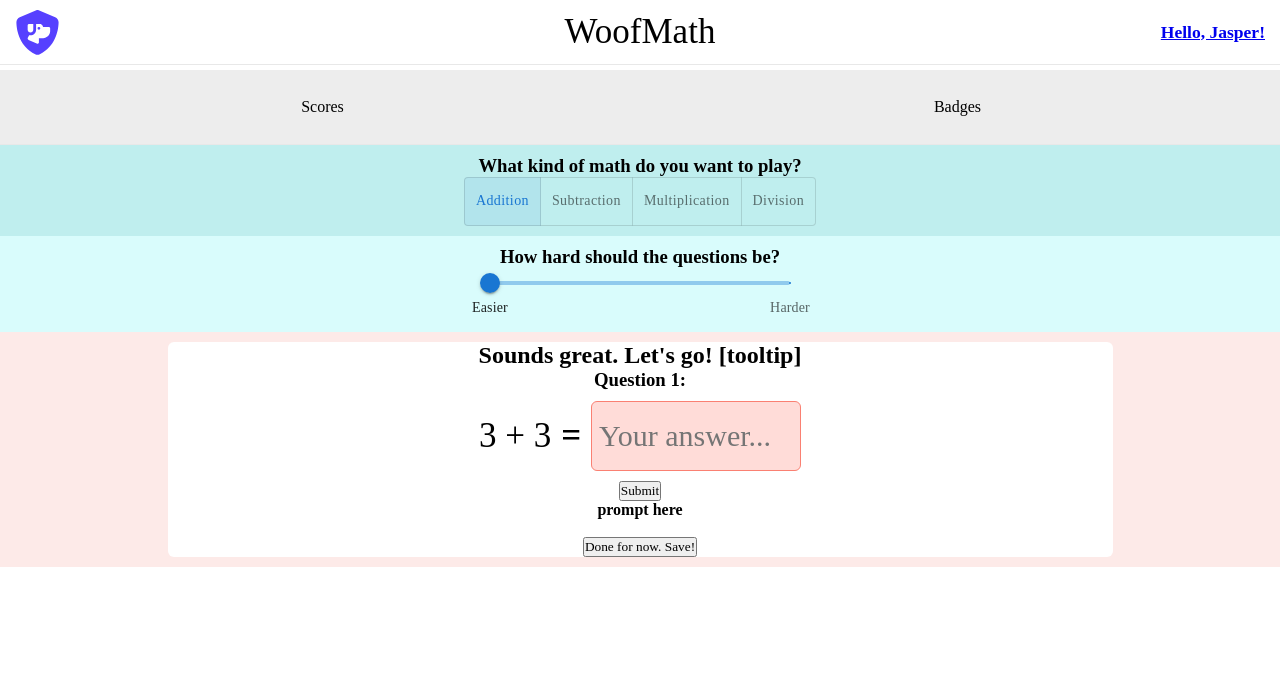
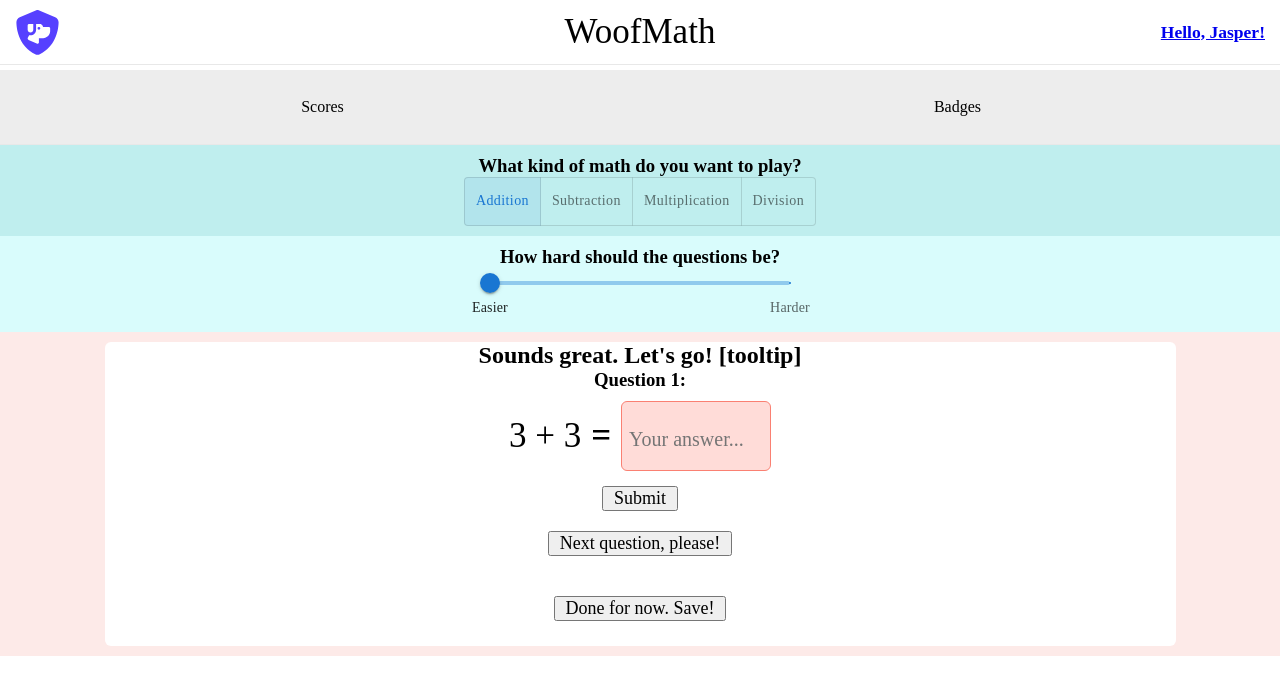
Before and after one commit to tedschu/WoofMath, a React (Vite) app in the folder client/: page / in a window 1280 px wide. Shown: the top 694 px of the page. Built offline with nearby package versions, Linux system fonts and the light colour scheme; the HTML template or start-up script is replaced by a standard one; a web font is replaced by a local one.

Commit message:
added question checking logic

```diff
--- a/client/src/components/GamePlay.jsx
+++ b/client/src/components/GamePlay.jsx
@@ -14,6 +14,9 @@ function GamePlay({ sliderValue, gameSelector }) {
   const [userAnswer, setUserAnswer] = useState("");
   const [questionResult, setQuestionResult] = useState("");
   const [submitted, setSubmitted] = useState(false);
+  //State values for conditional user alerts AND to pass points to DB (if gotRight )
+  const [gotRight, setGotRight] = useState(false);
+  const [gotWrong, setGotWrong] = useState(false);
 
   // Determines the correct answer to the generated question AND stores value in questionResult
   // Compares userAnswer to questionResult to determine if answer is correct
@@ -48,9 +51,11 @@ function GamePlay({ sliderValue, gameSelector }) {
 
   function checkResult() {
     if (userAnswer === questionResult) {
-      console.log("yay, you got it!");
+      setGotRight(true);
+      setGotWrong(false);
     } else {
-      console.log("something's wrong");
+      setGotWrong(true);
+      setGotRight(false);
     }
   }
 
@@ -95,11 +100,12 @@ function GamePlay({ sliderValue, gameSelector }) {
               />
             </div>
           </div>
+          {/* SUBMIT BUTTON */}
           <div className="answerSubmit">
             <button
+              className="submitButton"
               onClick={() => {
                 findAnswer();
-
                 setSubmitted(true);
               }}
             >
@@ -108,12 +114,21 @@ function GamePlay({ sliderValue, gameSelector }) {
           </div>
 
           {/* Prompt based on response goes here (e.g. "yay, you got it right") see MUI components */}
-          <h4>prompt here</h4>
-          <br />
+          <div className="answerAlert"></div>
+          {gotRight && (
+            <div className="rightAnswerAlert">
+              <h4>Yay! You got it right!</h4>
+            </div>
+          )}
+          {gotWrong && (
+            <div className="wrongAnswerAlert">
+              <h4>Oops. Try again!</h4>
+            </div>
+          )}
 
-          <div className="endSession">
-            <button>Done for now. Save!</button>
-          </div>
+          <button className="nextQuestion">Next question, please!</button>
+
+          <button className="saveSession">Done for now. Save!</button>
         </div>
       </div>
     </>
--- a/client/src/index.css
+++ b/client/src/index.css
@@ -128,7 +128,7 @@ nav {
   flex-direction: column;
   justify-content: center;
   align-items: center;
-  width: 75%;
+  width: 85%;
   border-radius: 6px;
 }
 
@@ -160,11 +160,48 @@ nav {
   background: rgb(255, 220, 216);
   font-size: 30px;
   min-width: 100px;
-  width: 210px;
+  width: 150px;
   height: 70px;
+}
+
+.answerBox input::placeholder {
+  font-size: 20px;
 }
 
 .questionBox {
   display: flex;
   flex-wrap: nowrap;
 }
+
+.rightAnswerAlert {
+  color: rgb(7, 187, 7);
+  margin-top: 10px;
+  padding: 0 10px;
+  font-size: 18px;
+}
+
+.wrongAnswerAlert {
+  color: rgb(250, 109, 109);
+  margin-top: 10px;
+  padding: 0 10px;
+  font-size: 18px;
+}
+
+/* BUTTON STYLING */
+
+button {
+  padding: 0 10px;
+  font-size: 18px;
+}
+
+.submitButton {
+  margin: 5px;
+}
+
+.nextQuestion {
+  margin: 15px;
+}
+
+.saveSession {
+  margin: 25px;
+}
```
